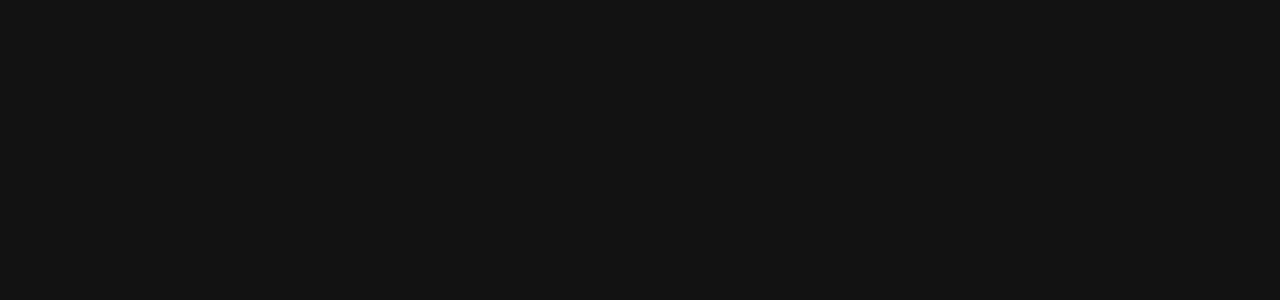
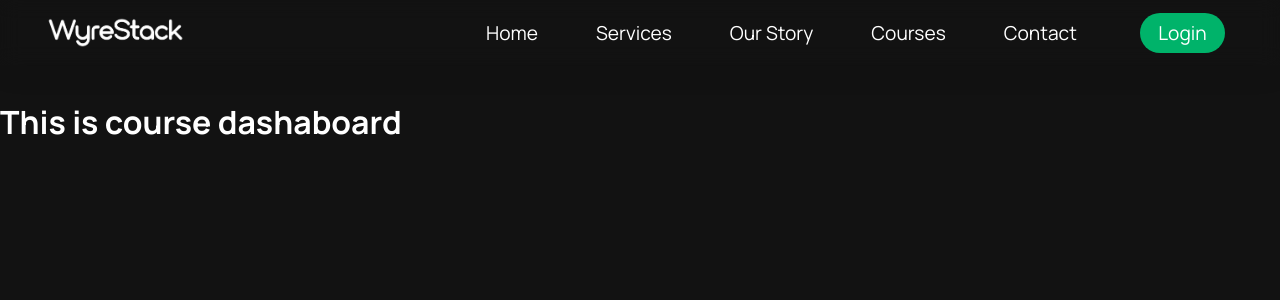
Before and after one commit to YachavarapuKarthik/wyrestack, a React (Vite) app in the folder client/: page /courses/coursedashboard in a window 1280 px wide. Before the commit this address had no page. Shown: the top 300 px of the page. Built offline with nearby package versions, Linux system fonts and the light colour scheme.

Commit message:
Course Dashboard is added

```diff
--- a/client/src/App.tsx
+++ b/client/src/App.tsx
@@ -4,12 +4,13 @@
 import './css/Loader.css';
 import LandingPage from './components/landing-page/LandingPage.tsx';
 import CoursesLanding from './components/courses/CoursesLanding.tsx';
+import CourseDashboard from './components/courses/CouseDashboard.tsx';
 
 const App: React.FC = () => {
   const [isLoading, setIsLoading] = useState<boolean>(true);
 
   useEffect(() => {
-    const timer = setTimeout(() => setIsLoading(false), 1000);
+    const timer = setTimeout(() => setIsLoading(false), 800);
     return () => clearTimeout(timer);
   }, []);
 
@@ -21,6 +22,7 @@
         <Routes>
           <Route path="/" element={<LandingPage />} />
           <Route path="/courses" element={<CoursesLanding/>} />
+          <Route path="/courses/coursedashboard" element={<CourseDashboard/>}/>
         </Routes>
       )}
     </BrowserRouter>
--- /dev/null
+++ b/client/src/components/courses/CouseDashboard.tsx
@@ -0,0 +1,14 @@
+import "../../css/coursepage-css/CourseDashboard.css"
+import NavBar from "../header/NavBar";
+function CourseDashboard(){
+    return (
+        <>
+        <NavBar/>
+         <h1 >This is course dashaboard</h1>
+        </>
+
+    );
+
+}
+
+export default CourseDashboard;
--- a/client/src/components/landing-page/Courses.tsx
+++ b/client/src/components/landing-page/Courses.tsx
@@ -60,7 +60,7 @@
                                 <span className="discounted">{course.price.discounted}</span>
                                 <span className="original">{course.price.original}</span>
                             </p>
-                            <button className="enroll-btn">Enroll Now</button>
+                            <button className="enroll-btn"  onClick={() => window.location.href = '/courses/coursedashboard'} >Enroll Now</button>
                         </div>
                     ))}
                 </div>
--- /dev/null
+++ b/client/src/css/coursepage-css/CourseDashboard.css
@@ -0,0 +1,4 @@
+h1{
+    color: white;
+    padding-top: 100px;
+}
```
